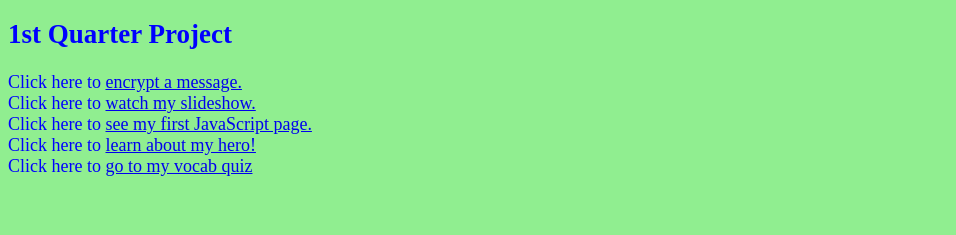
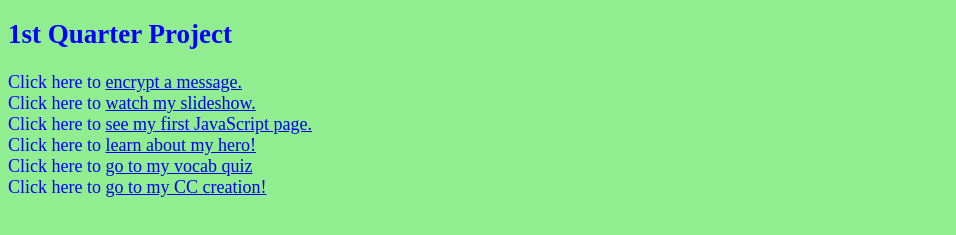
Before and after one commit to P7Loberg25/myWebSite, a plain HTML site: page index.html in a window 1280 px wide. Shown: the part 431-666 px from the top of the page, without its empty margins (0-956 px from the left). Drawn offline with Linux system fonts and the light colour scheme.

Commit message:
Update index.html

```diff
--- a/index.html
+++ b/index.html
@@ -19,6 +19,7 @@ Click here to <a href="slideshow.html">watch my slideshow.</a> <br/>
 Click here to <a href="JavaScript.html">see my first JavaScript page.</a> <br/>
 Click here to <a href="hero.html">learn about my hero!</a> <br/>
 Click here to <a href="vocabQuiz2.html"> go to my vocab quiz </a> <br/>
+Click here to <a href ="myCreation.html"> go to my CC creation!
 <font color = "white">
 
 
```
